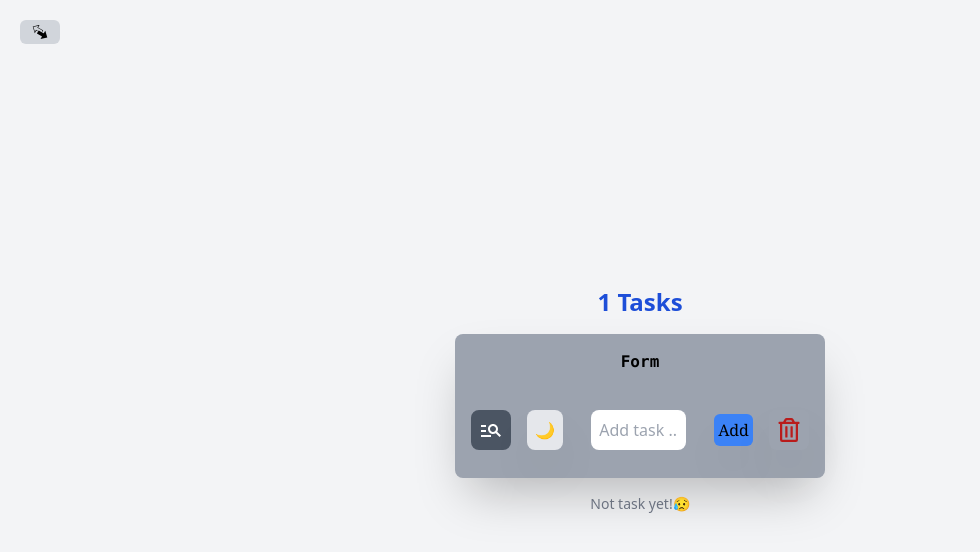
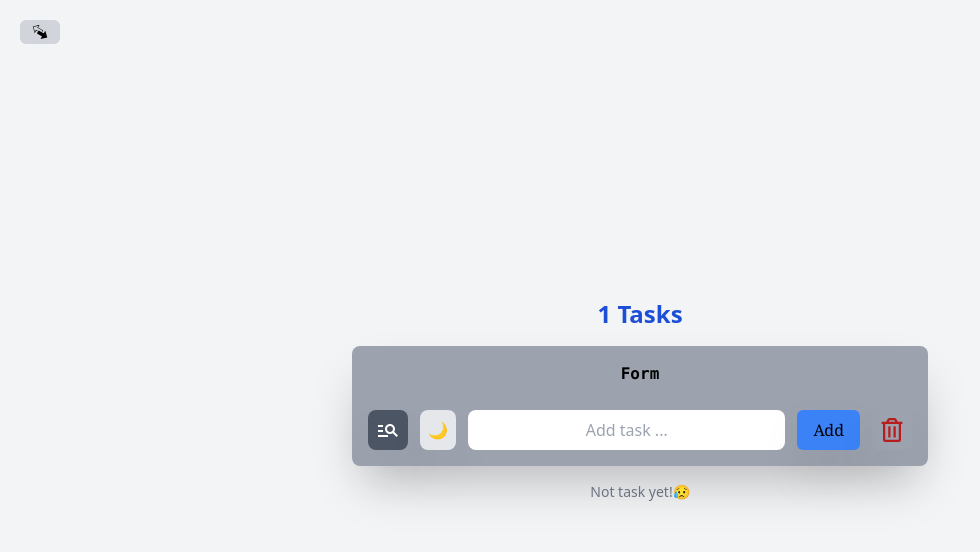
Before and after one commit to MahdiJDS/taskforge, a React (Vite) app: page /folder/1 in a window 1280 px wide. Shown: the top 552 px of the page, without its empty margins (0-980 px from the left). Built offline with nearby package versions, Linux system fonts and the light colour scheme.

Commit message:
style(todo): give input priority space

```diff
--- a/src/Components/TodoForm.jsx
+++ b/src/Components/TodoForm.jsx
@@ -1,61 +1,156 @@
+import React, { useState } from 'react';
+import { useDispatch, useSelector } from 'react-redux';
+
 import { add, delAll } from '../context/Todo';
-import React, { useEffect, useState } from 'react'
-import { useDispatch, useSelector } from 'react-redux';
+import { toggleThem } from '../context/Them';
+
 import Modal from './Modal';
-import { toggleThem } from '../context/Them';
-import { MdOutlineManageSearch } from "react-icons/md";
-import { FaRegTrashAlt } from "react-icons/fa";
 import EditInput from './EditInput';
 
+import { MdOutlineManageSearch } from 'react-icons/md';
+import { FaRegTrashAlt } from 'react-icons/fa';
 
-export default function TodoApp({folder}) {
-    const [text, setText] = useState("");
-    const [isopen, setIsopen] = useState(false)
-    const [issearch, setIssearch] = useState(false)
-    const dispatch = useDispatch()
-    const them = useSelector((state) => state.them)
+export default function TodoApp({ folder }) {
+    const [text, setText] = useState('');
+    const [isOpen, setIsOpen] = useState(false);
+    const [isSearch, setIsSearch] = useState(false);
+
+    const dispatch = useDispatch();
+    const theme = useSelector((state) => state.them);
 
     const handleInput = (e) => {
         e.preventDefault();
+
         if (text.trim() === '') {
-            setIsopen(true)
-        } else {
-            dispatch(add({textA:text ,folderA: folder}))
-            setText('')
+            setIsOpen(true);
+            return;
         }
-    }
 
+        dispatch(
+            add({
+                textA: text.trim(),
+                folderA: folder,
+            })
+        );
 
+        setText('');
+    };
 
     return (
         <>
-            <Modal title={'text Empty'} text={'please add task'} isopen={isopen} isclose={() => setIsopen(false)} />
-            <EditInput title={'Search'} isOpen={issearch} isClose={() => setIssearch(false)} type={'search'} />
-            <div className='shadow-2xl bg-gray-400 flex flex-col items-center justify-center w-[30%] p-4 space-y-6 rounded-lg' >
+            <Modal
+                title="Text Empty"
+                text="Please add task"
+                isopen={isOpen}
+                isclose={() => setIsOpen(false)}
+            />
 
-                <h1 className='font-mono font-bold'>Form</h1>
-                <div className=' flex flex-col justify-center gap-4 items-center md:flex-row'>
-                    <span className='text-2xl text-white bg-gray-600 p-2 rounded-lg hover:opacity-60 cursor-pointer' onClick={() => setIssearch(true)}><MdOutlineManageSearch /></span>
-                    {them === 'darkM' ? (
-                        <span className='cursor-pointer p-2 shadow-2xl bg-blue-950 rounded-lg' onClick={() => dispatch(toggleThem())}>☀️</span>
+            <EditInput
+                title="Search"
+                isOpen={isSearch}
+                isClose={() => setIsSearch(false)}
+                type="search"
+            />
+
+            <div className="w-full max-w-xl rounded-lg bg-gray-400 p-4 shadow-2xl">
+                <h1 className="mb-6 text-center font-mono font-bold">
+                    Form
+                </h1>
+
+                <div className="flex flex-wrap items-center gap-3">
+
+                    {/* Search */}
+                    <button
+                        type="button"
+                        onClick={() => setIsSearch(true)}
+                        className="shrink-0 rounded-lg bg-gray-600 p-2 text-2xl text-white shadow-2xl hover:opacity-60"
+                    >
+                        <MdOutlineManageSearch />
+                    </button>
+
+                    {/* Theme */}
+                    {theme === 'darkM' ? (
+                        <button
+                            type="button"
+                            onClick={() => dispatch(toggleThem())}
+                            className="shrink-0 rounded-lg bg-blue-950 p-2 shadow-2xl"
+                        >
+                            ☀️
+                        </button>
                     ) : (
-                        <span className='cursor-pointer p-2 shadow-2xl bg-gray-200 rounded-lg' onClick={() => dispatch(toggleThem())}>🌙</span>
+                        <button
+                            type="button"
+                            onClick={() => dispatch(toggleThem())}
+                            className="shrink-0 rounded-lg bg-gray-200 p-2 shadow-2xl"
+                        >
+                            🌙
+                        </button>
                     )}
-                    <input type="text"
+
+                    {/* Input */}
+                    <input
+                        type="text"
+                        value={text}
                         onChange={(e) => setText(e.target.value)}
-                        onKeyDown={(e) => e.key === 'Enter' && handleInput(e)}
-                        value={text}
-                        placeholder='Add task ...'
-                        className='w-[90%] p-2 rounded-lg
-                    text-center
-                    outline-none focus:ring-2 focus:ring-blue-400 m-3'
+                        onKeyDown={(e) => {
+                            if (e.key === 'Enter') {
+                                handleInput(e);
+                            }
+                        }}
+                        placeholder="Add task ..."
+                        className="
+                            order-last
+                            w-full
+                            rounded-lg
+                            p-2
+                            text-center
+                            outline-none
+                            focus:ring-2
+                            focus:ring-blue-400
+
+                            sm:order-none
+                            sm:min-w-0
+                            sm:flex-1
+                        "
                     />
-                    <button onClick={handleInput} className='bg-blue-500  p-1 rounded-md font-serif shadow-2xl hover:-translate-y-1 duration-300'>Add</button>
-                    <span className='text-2xl text-red-700 shadow-2xl p-2 rounded-lg hover:opacity-60 cursor-pointer' onClick={()=>dispatch(delAll())}><FaRegTrashAlt /></span>
 
+                    {/* Add */}
+                    <button
+                        type="button"
+                        onClick={handleInput}
+                        className="
+                            shrink-0
+                            rounded-md
+                            bg-blue-500
+                            px-4
+                            py-2
+                            font-serif
+                            shadow-2xl
+                            duration-300
+                            hover:-translate-y-1
+                        "
+                    >
+                        Add
+                    </button>
+
+                    {/* Delete All */}
+                    <button
+                        type="button"
+                        onClick={() => dispatch(delAll())}
+                        className="
+                            shrink-0
+                            rounded-lg
+                            p-2
+                            text-2xl
+                            text-red-700
+                            shadow-2xl
+                            hover:opacity-60
+                        "
+                    >
+                        <FaRegTrashAlt />
+                    </button>
                 </div>
-
             </div>
         </>
-    )
+    );
 }
```
